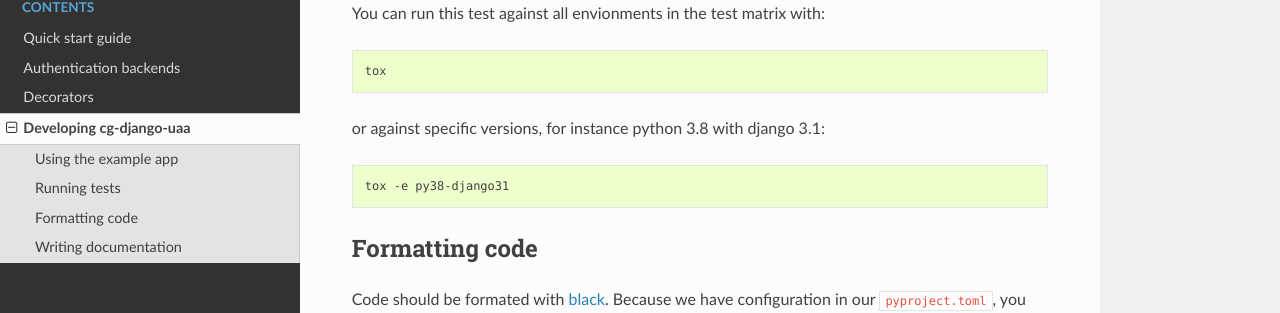
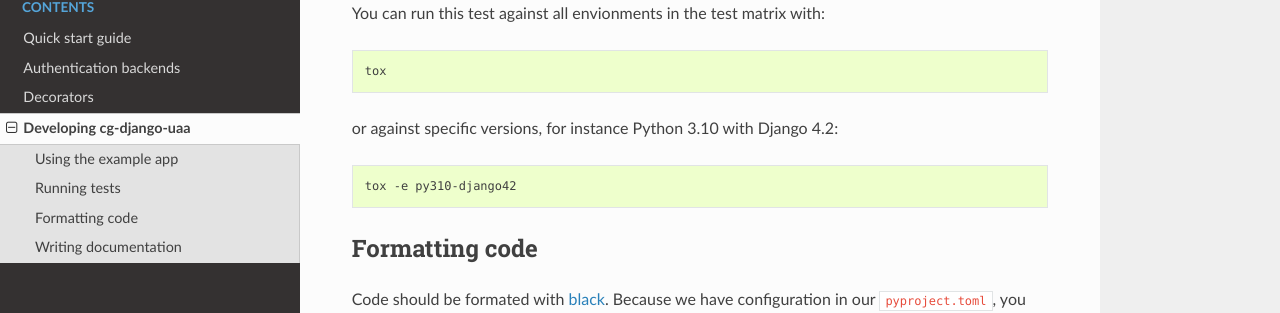
Before and after one commit to cloud-gov/django-uaa, a Sphinx documentation site: the page built from docs/developing.rst, in a window 1280 px wide and 900 px high, scrolled down 1041 px. Shown: the part 139-452 px from the top of the window. Built offline with Sphinx 7.4.7 and the Read the Docs theme 2.0.0, drawn with Linux system fonts in a browser that asks for light colours.

Commit message:
update dev docs

```diff
--- a/docs/developing.rst
+++ b/docs/developing.rst
@@ -54,9 +54,9 @@ with::
 
     tox
 
-or against specific versions, for instance python 3.8 with django 3.1::
+or against specific versions, for instance Python 3.10 with Django 4.2::
 
-    tox -e py38-django31
+    tox -e py310-django42
 
 
 Formatting code
```
